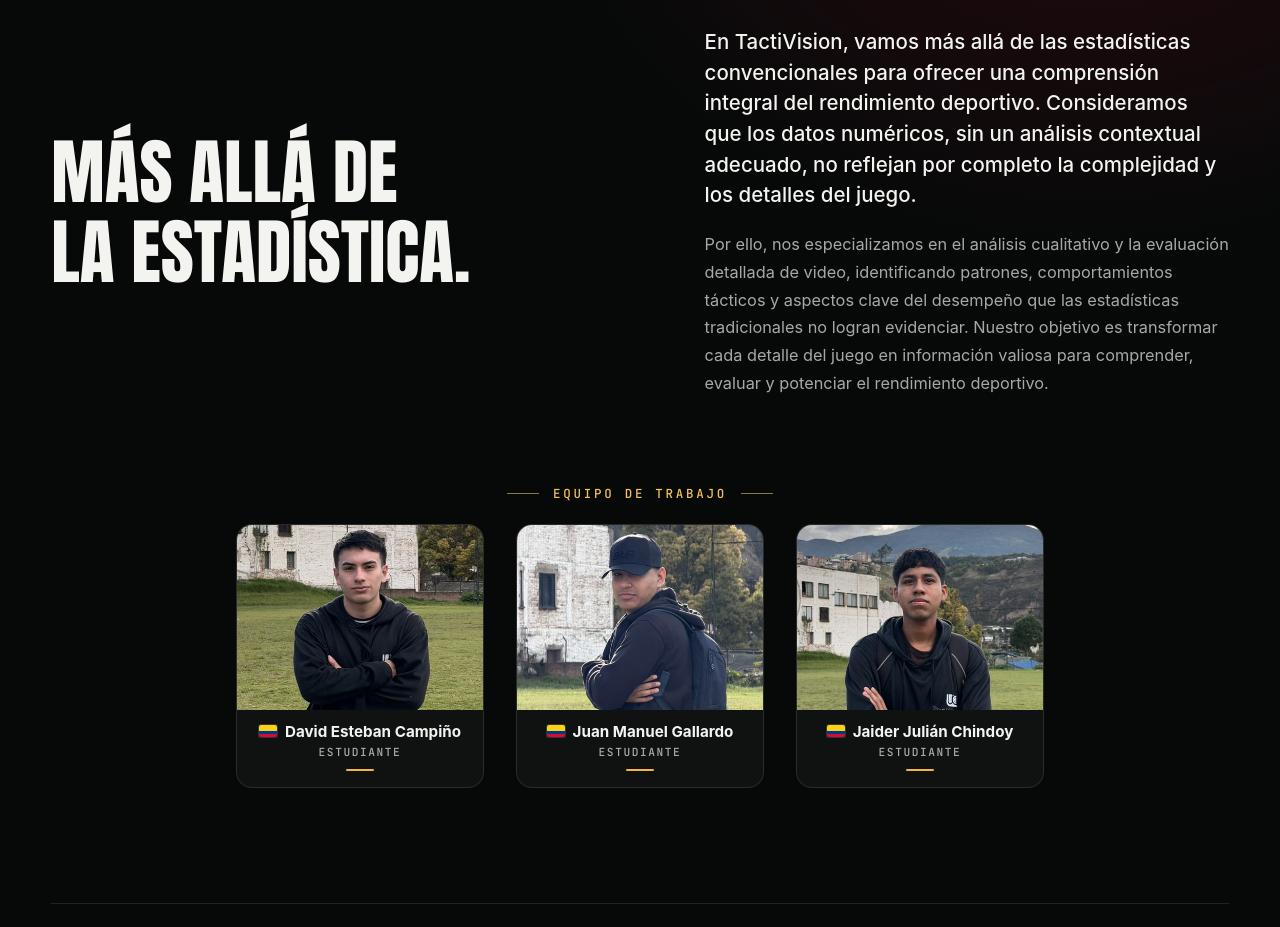
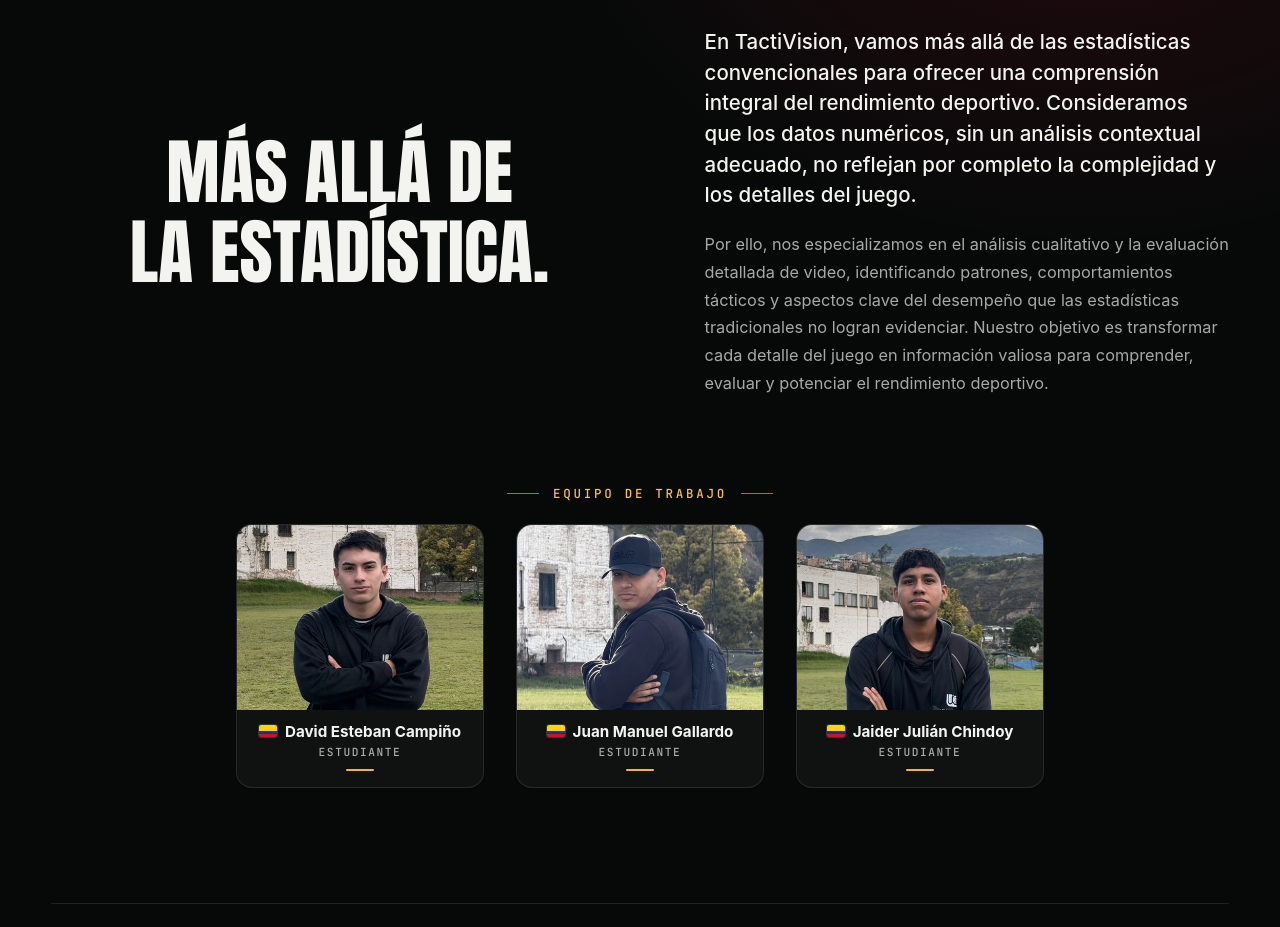
Before and after one commit to davidcampino06/TactivisionSoccerIA-frontend, a React (Vite) app: page / in a window 1280 px wide. Shown: the part 987-1914 px from the top of the page. Built offline with nearby package versions, Linux system fonts and the light colour scheme; no server answers.

Commit message:
style(landing): center the philosophy title in its column on wide screens

```diff
--- a/src/pages/AuthPage.css
+++ b/src/pages/AuthPage.css
@@ -152,6 +152,8 @@
 .philosophy-title {
   grid-area: title;
   align-self: center;
+  justify-self: center;
+  text-align: center;
   margin: 0;
   font-family: var(--font-display);
   font-stretch: 62%;
@@ -832,6 +834,8 @@
     grid-template-areas: "eyebrow" "title" "lead" "body";
   }
 
+  .philosophy-title { justify-self: start; text-align: left; }
+
   .field-row,
   .rules {
     grid-template-columns: 1fr;
```
